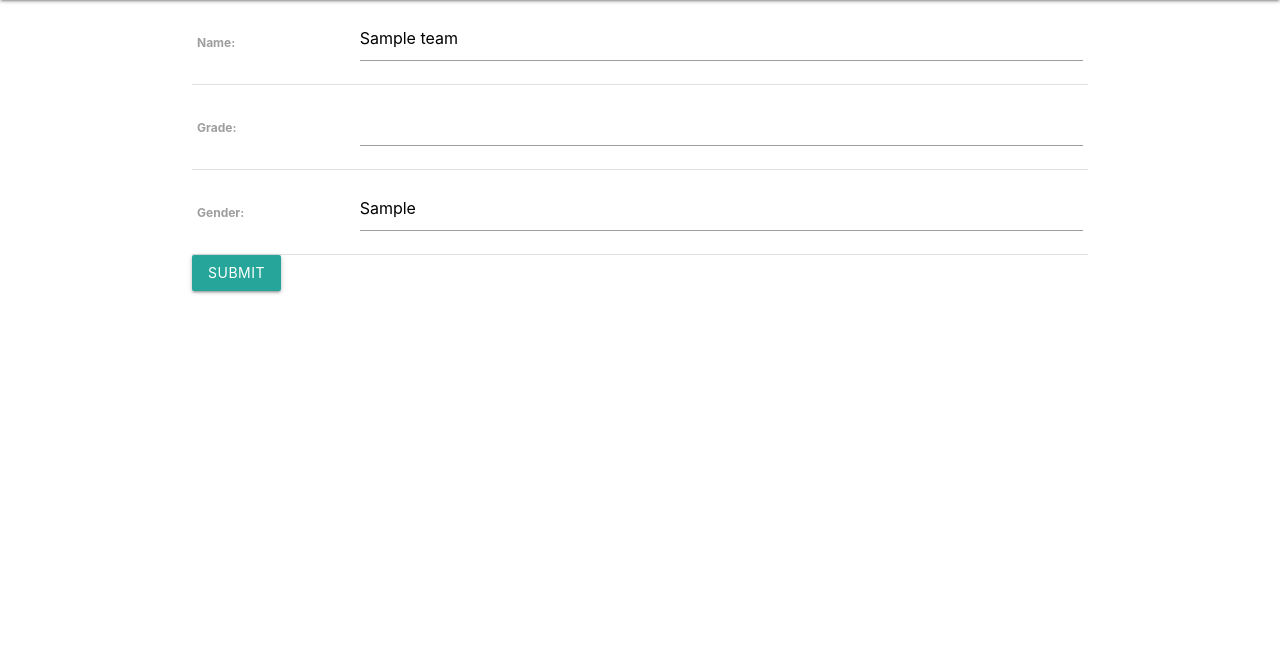
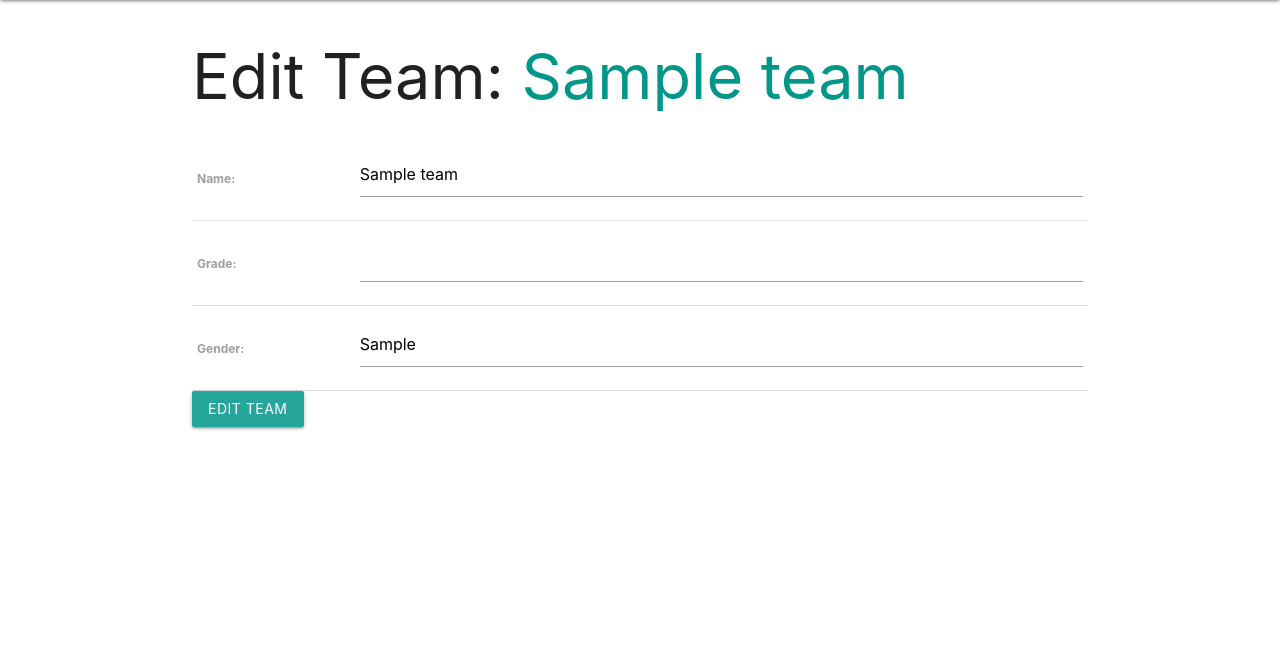
Before and after one commit to codenerd21/teambox, a Django app: page /teams/1/update/ in a window 1280 px wide. Shown: the part 64-731 px from the top of the page. Run offline with Django 3.2, Linux system fonts and the light colour scheme; tables that the repository leaves empty hold one stand-in row (values such as "Sample post").

Commit message:
adds UX to buttons based on create or edit

```diff
--- a/teambox/main_app/templates/main_app/team_form.html
+++ b/teambox/main_app/templates/main_app/team_form.html
@@ -1,5 +1,11 @@
 {% extends 'base.html' %}
 {% block content %}
+
+{% if object %}
+  <h1>Edit Team: <span class="teal-text">{{object.name}}</span></h1>
+{% else %}
+  <h1>Create New Team</h1>
+{% endif %}
 
 <form action="" method="post">
   {% csrf_token %}
@@ -8,6 +14,10 @@
       {{ form.as_table }}
     </tbody>
   </table>
-    <input type="submit" value="Submit" class="btn">
+  {% if object %}
+    <input type="submit" value="Edit Team" class="btn">
+  {% else %}
+    <input type="submit" value="Create Team" class="btn">
+  {% endif %}
 </form>
 {% endblock %}
```
Also changed, not shown: teambox/main_app/templates/main_app/team_confirm_delete.html (added).
